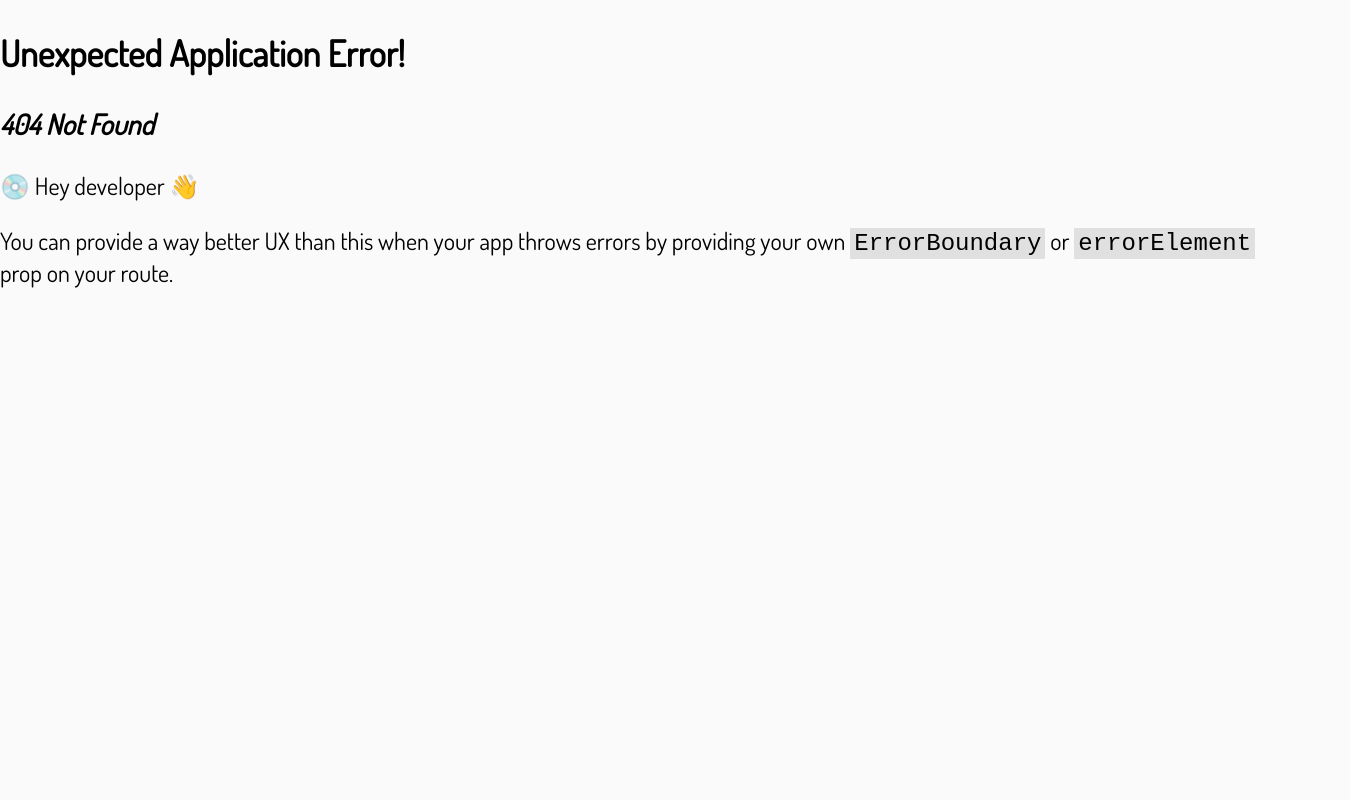
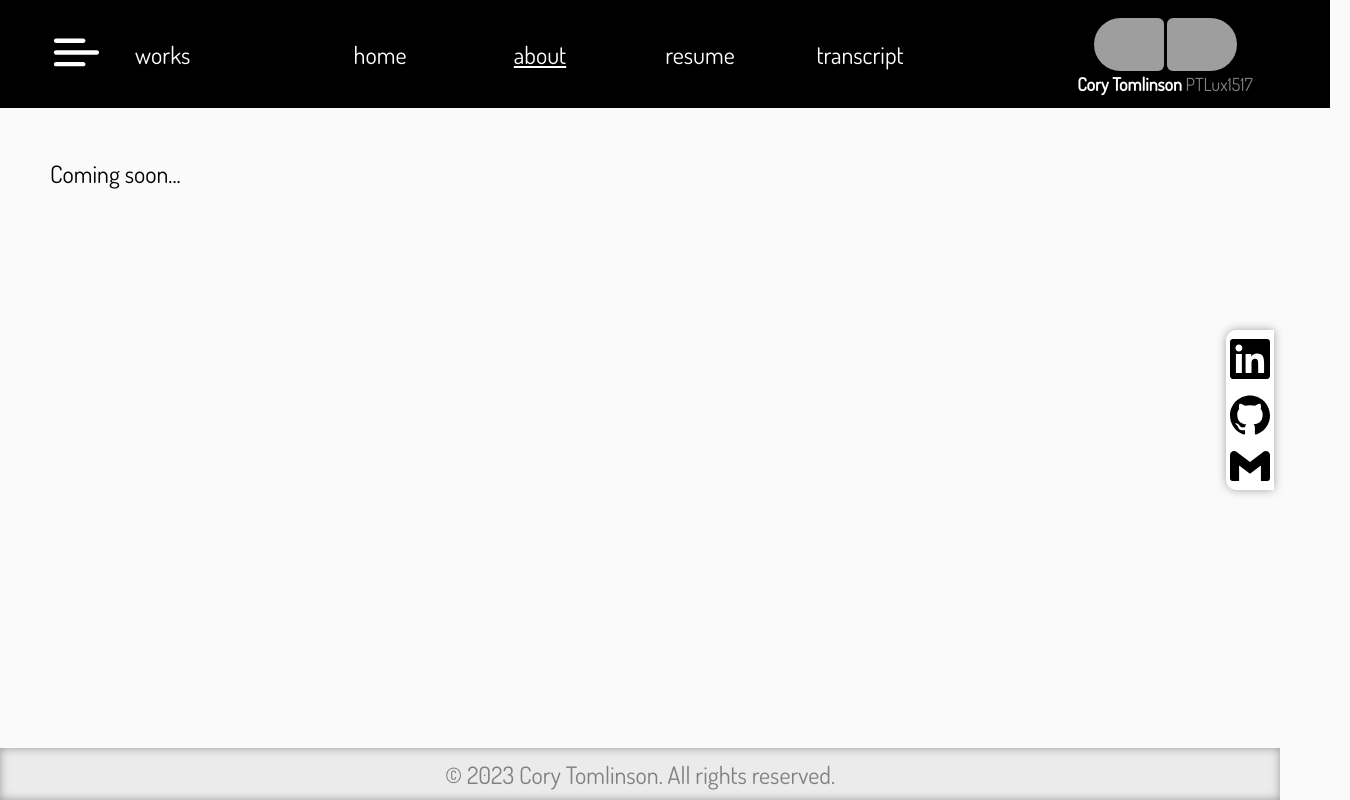
Before and after one commit to PTLux1517/PTLux1517.github.io, a React app: page /about in a window 1280 px wide. Before the commit this address had no page. Shown: the whole page, 1350 px wide, since content can reach past the window. Built offline with nearby package versions, Linux system fonts and the light colour scheme; grey boxes are pictures that could not be loaded.

Commit message:
stubout about page

```diff
--- a/src/index.tsx
+++ b/src/index.tsx
@@ -5,10 +5,12 @@ import {createBrowserRouter, createRoutesFromElements, Route, RouterProvider} fr
 import Root from './routes/root';
 import Works from './routes/works';
 import Home from './routes/home';
+import About from "./routes/about";
 import Resume from './routes/resume';
 import Transcript from './routes/transcript';
 
 import './index.scss';
+
 
 ReactDOM.createRoot(document.body.appendChild(Object.assign(document.createElement("div"), {id: "root"}))).render(
    <React.StrictMode>
@@ -16,7 +18,7 @@ ReactDOM.createRoot(document.body.appendChild(Object.assign(document.createEleme
          <Route path="/" element={<Root/>}>
             <Route index element={<Home/>}/>
             <Route path="works" element={<Works/>}/>
-            {/* TODO: add route for about me page */}
+            <Route path="about" element={<About/>}/>
             <Route path="resume" element={<Resume/>}/>
             <Route path="transcript" element={<Transcript/>}/>
          </Route>
--- /dev/null
+++ b/src/routes/about.tsx
@@ -0,0 +1,7 @@
+import React from 'react';
+
+export default function About() {
+    return <main id="about">
+        <div>Coming soon...</div>
+    </main>;
+}
--- a/src/routes/root.tsx
+++ b/src/routes/root.tsx
@@ -43,7 +43,7 @@ export default function Root() {
          <div id="profile-section">
             <nav>
                <NavLink to="" className={setClassByNavLinkStatus}>home</NavLink>
-               <NavLink to="" className={setClassByNavLinkStatus}>about</NavLink>
+               <NavLink to="about" className={setClassByNavLinkStatus}>about</NavLink>
                <NavLink to="resume" className={setClassByNavLinkStatus}>resume</NavLink>
                <NavLink to="transcript" className={setClassByNavLinkStatus}>transcript</NavLink>
             </nav>
```
